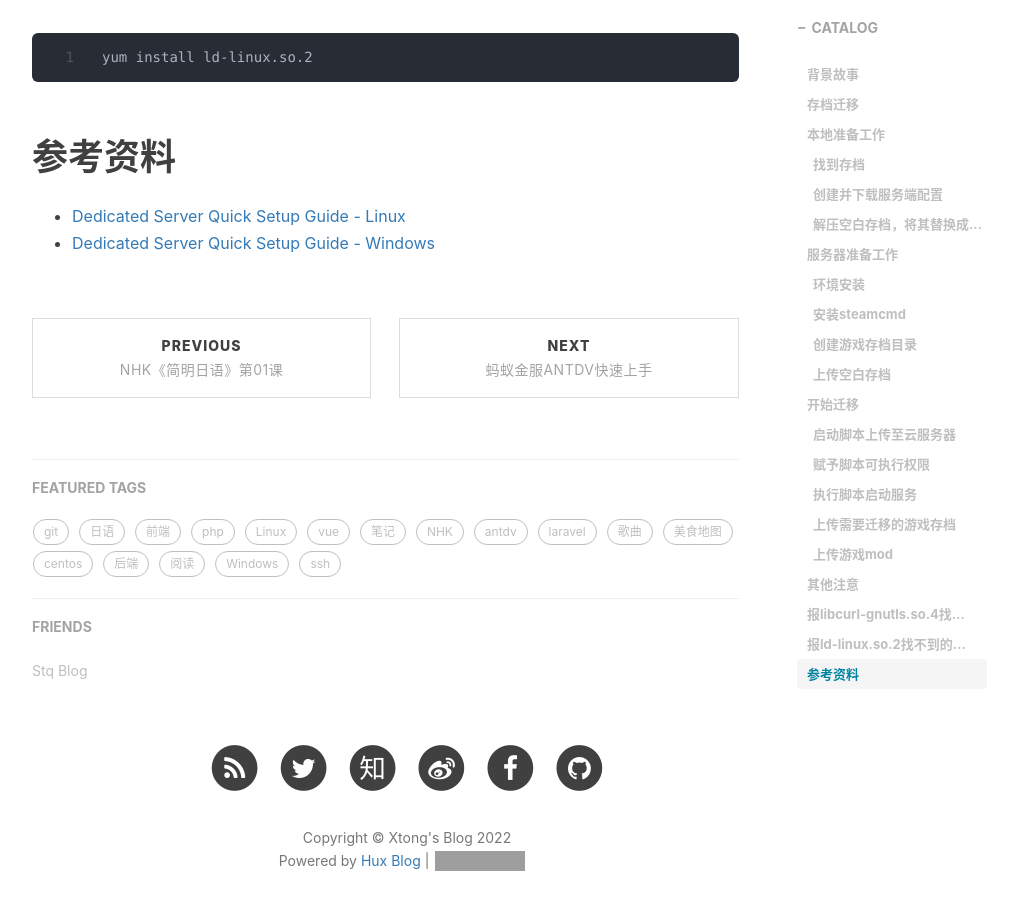
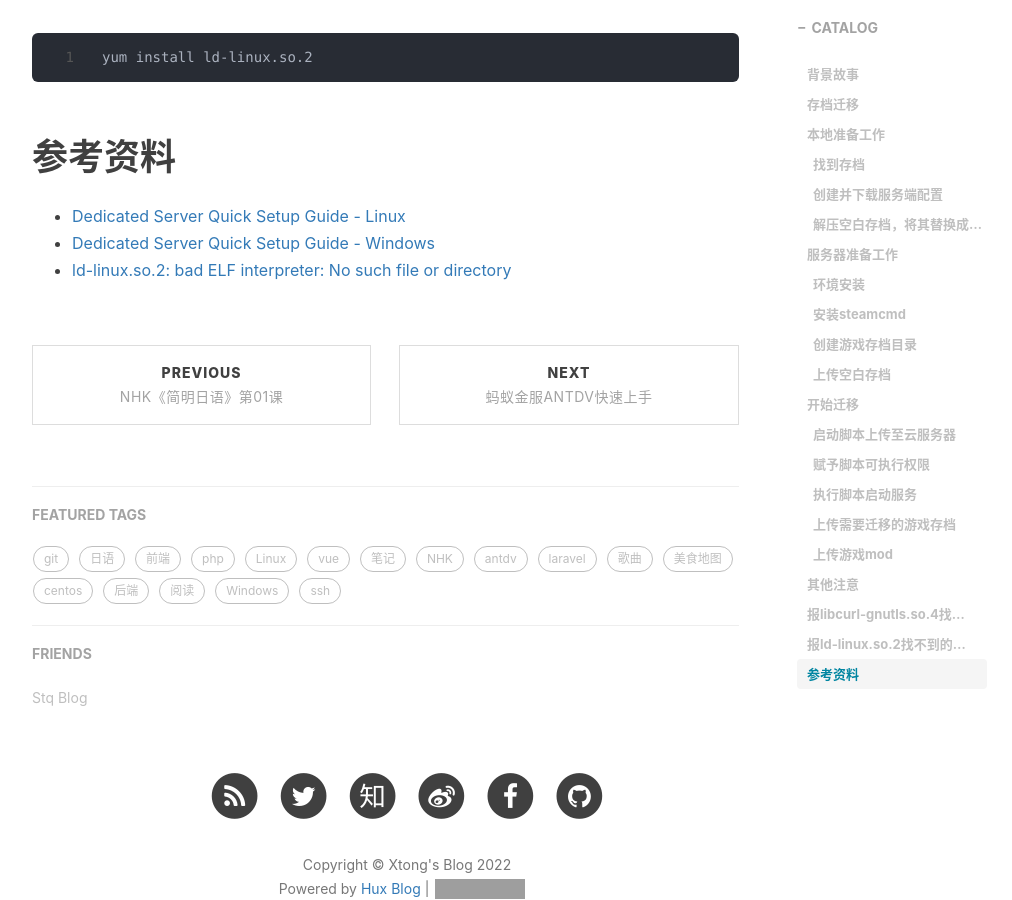
Before and after one commit to tongg112/tongg112.github.io, a Jekyll site: the page built from _posts/2021-07-04-dst-server.md, in a window 1280 px wide and 900 px high, scrolled down 6286 px. Shown: the whole window, without its empty margins (233-1245 px from the left). Built offline with Jekyll 4.4.1, drawn with Linux system fonts in a browser that asks for light colours; nearby versions of some CDN libraries; comment, search, counter and statistics services are not loaded; grey boxes are pictures that could not be loaded.

Commit message:
dst-server: 更新参考资料

```diff
--- a/_posts/2021-07-04-dst-server.md
+++ b/_posts/2021-07-04-dst-server.md
@@ -177,3 +177,4 @@ yum install ld-linux.so.2
 
 - [Dedicated Server Quick Setup Guide - Linux](https://forums.kleientertainment.com/forums/topic/64441-dedicated-server-quick-setup-guide-linux/  )
 - [Dedicated Server Quick Setup Guide - Windows](https://forums.kleientertainment.com/forums/topic/64212-dedicated-server-quick-setup-guide-windows/)
+- [ld-linux.so.2: bad ELF interpreter: No such file or directory](http://mahakala.lesc.uec.ac.jp/mahoodle/moodle/bug/lib_ld-linuxso2-bad-elf.php)
```
